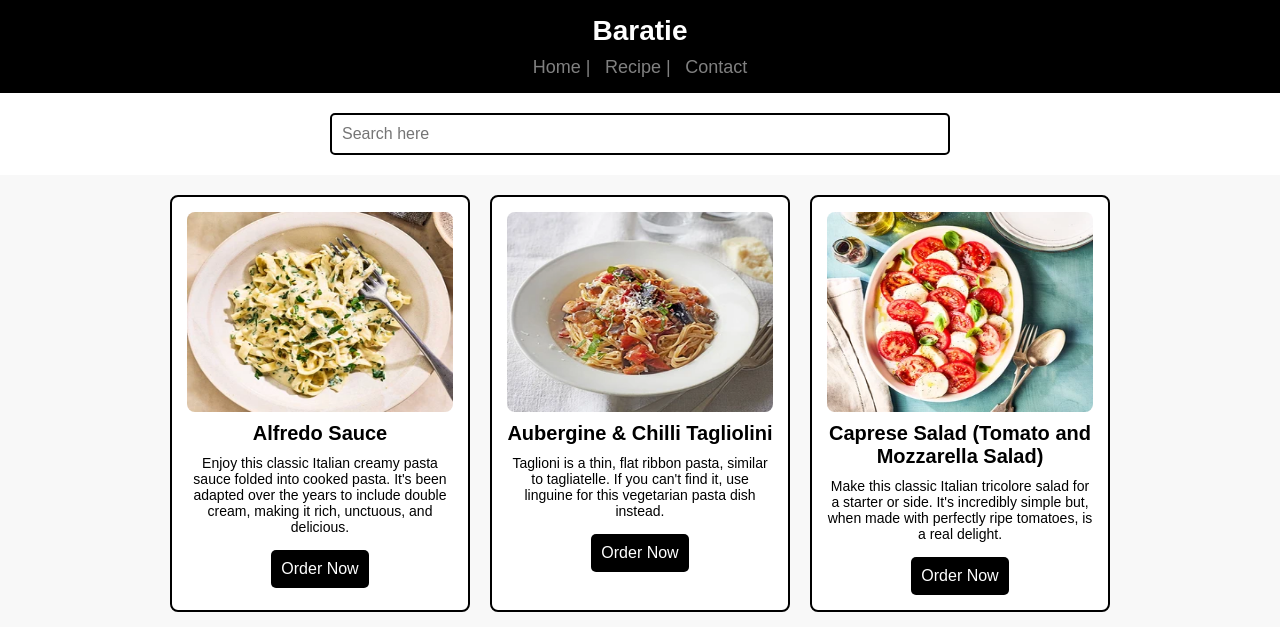
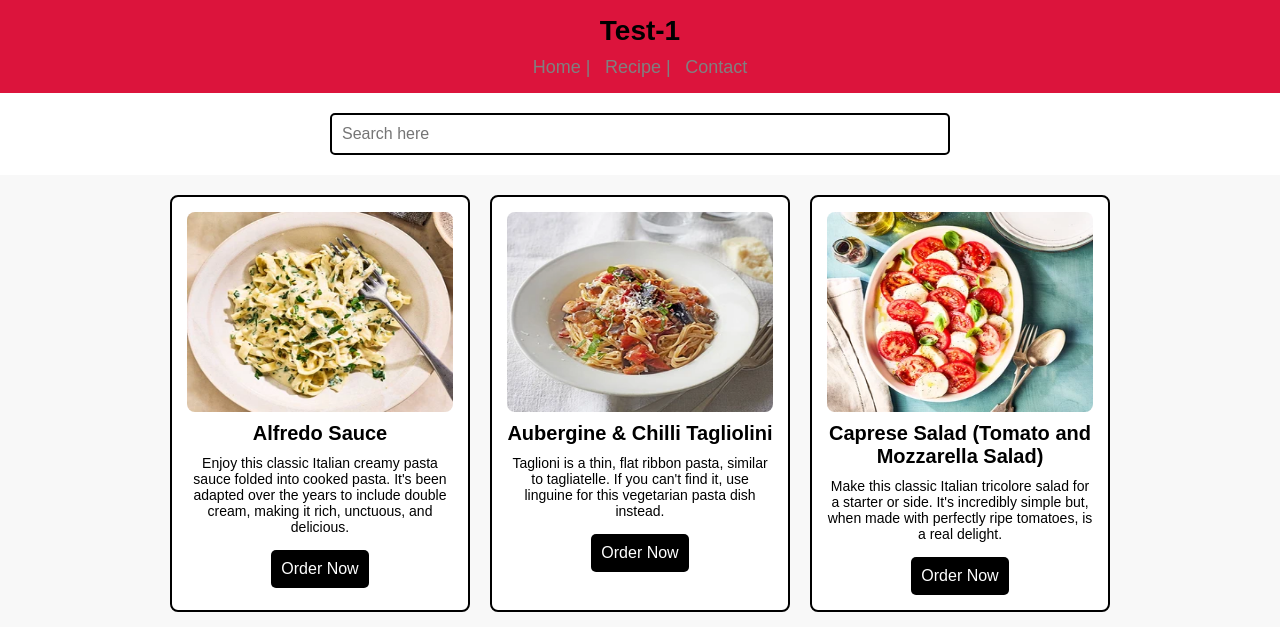
Before and after one commit to Nash1969/Baratie, a plain HTML site: page index.html in a window 1280 px wide. Shown: the top 627 px of the page. Drawn offline with Linux system fonts and the light colour scheme.

Commit message:
six commit

```diff
--- a/index.css
+++ b/index.css
@@ -7,8 +7,8 @@
 }
 
 nav {
-    background-color: black;
-    color: white;
+    background-color: crimson;
+    color: black;
     text-align: center;
     padding: 15px;
 }
--- a/index.html
+++ b/index.html
@@ -9,7 +9,7 @@
 <body>
     <div class="header">
         <nav>
-            <h1>Baratie</h1>
+            <h1>Test-1</h1>
         <ul>
             <li>Home |</li>
             <li>Recipe |</li>
```
